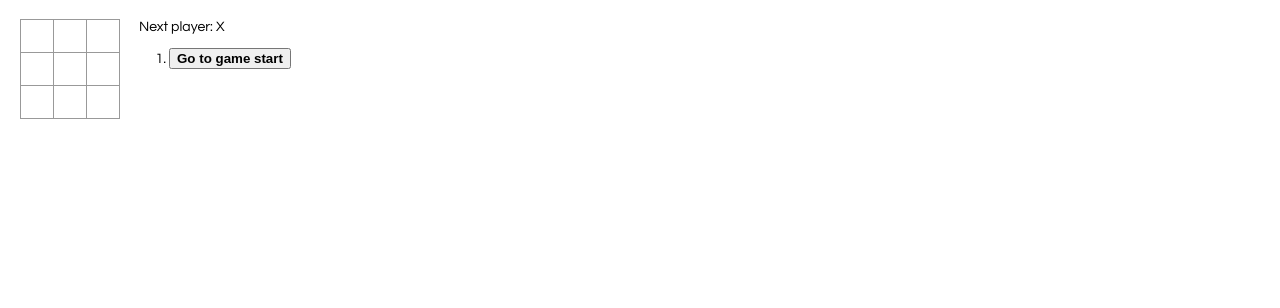
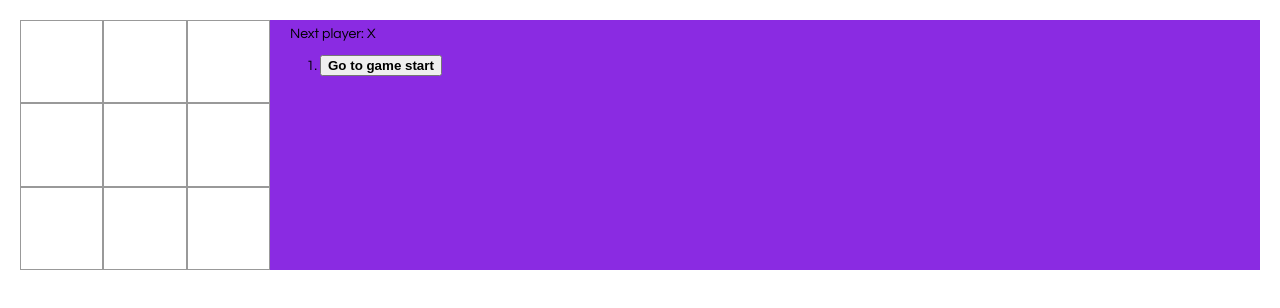
Before and after one commit to bm1216/TicTacToe, a React app: page / in a window 1280 px wide. Built offline with nearby package versions, Linux system fonts and the light colour scheme.

Commit message:
Add colour to info

```diff
--- a/src/index.css
+++ b/src/index.css
@@ -14,26 +14,22 @@ body {
   }
 
   .status {
+    margin-top: 5pt;
     margin-bottom: 10px;
   }
 
   .square {
-    background: #fff;
+    display: flex;
+    float: left;
+    align-items: center;
+    justify-content: center;
+    padding: 0;
+    width: calc(250px / 3);
+    height: calc(250px / 3);
+    font-size: 32px;
+    color: #111;
+    background-color: #fff;
     border: 1px solid #999;
-    float: left;
-    font-size: 24px;
-    font-weight: bold;
-    line-height: 34px;
-    height: 34px;
-    margin-right: -1px;
-    margin-top: -1px;
-    padding: 0;
-    text-align: center;
-    width: 34px;
-  }
-
-  .square .winner {
-    background: rgb(11, 141, 6)
   }
 
   .square:focus {
@@ -47,6 +43,7 @@ body {
   .game {
     display: flex;
     flex-direction: row;
+    background-color: blueviolet;
   }
 
   .game-info {
--- a/src/index.js
+++ b/src/index.js
@@ -177,7 +177,7 @@ class Game extends React.Component {
         />
         </div>
         <div className="game-info">
-        <div>{status}</div>
+        <div className="status">{status}</div>
         <ol>{moves}</ol>
         </div>
     </div>
```
